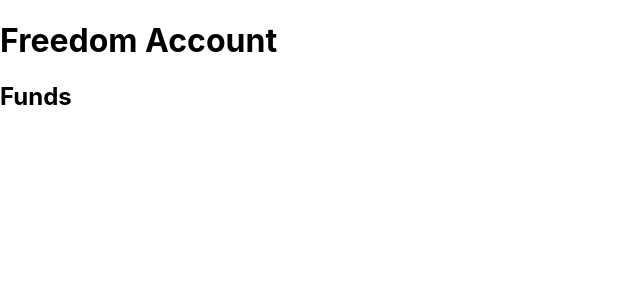
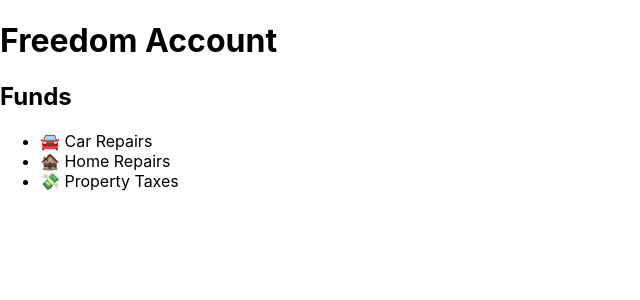
Before and after one commit to randycoulman/freedom_account, a React (Create React App) app in the folder client/: page /funds in a window 1280 px wide. Shown: the top 300 px of the page, without its empty margins (0-640 px from the left). Built offline with nearby package versions, Linux system fonts and the light colour scheme.

Commit message:
✨ Display a simple list of fake funds

```diff
--- a/client/package.json
+++ b/client/package.json
@@ -20,6 +20,7 @@
   },
   "dependencies": {
     "@craco/craco": "^6.4.0",
+    "ramda": "^0.27.1",
     "react": "^17.0.2",
     "react-dom": "^17.0.2",
     "react-router-dom": "^5.3.0",
@@ -34,12 +35,14 @@
     "@testing-library/user-event": "^12.8.3",
     "@types/jest": "^26.0.24",
     "@types/node": "^12.20.36",
+    "@types/ramda": "^0.27.46",
     "@types/react": "^17.0.33",
     "@types/react-dom": "^17.0.10",
     "@types/react-router-dom": "^5.3.2",
     "eslint": "^7.30.0",
     "eslint-config-prettier": "^8.3.0",
     "eslint-plugin-eslint-comments": "^3.2.0",
+    "eslint-plugin-ramda": "^2.5.1",
     "jest-junit": "^13.0.0",
     "npm-run-all": "^4.1.5",
     "prettier": "^2.4.1",
--- a/client/src/FundList.tsx
+++ b/client/src/FundList.tsx
@@ -1,7 +1,38 @@
-const FundList = () => (
-  <article>
-    <h2>Funds</h2>
-  </article>
-);
+import { prop, sortBy } from "ramda";
+
+const fakeFunds = [
+  {
+    icon: "🏚️",
+    id: 1,
+    name: "Home Repairs",
+  },
+  {
+    icon: "🚘",
+    id: 2,
+    name: "Car Repairs",
+  },
+  {
+    icon: "💸",
+    id: 3,
+    name: "Property Taxes",
+  },
+];
+
+const FundList = () => {
+  const funds = sortBy(prop("name"), fakeFunds);
+
+  return (
+    <article>
+      <h2>Funds</h2>
+      <ul>
+        {funds.map((fund) => (
+          <li key={fund.id}>
+            {fund.icon} {fund.name}
+          </li>
+        ))}
+      </ul>
+    </article>
+  );
+};
 
 export default FundList;
```
Also changed, not shown: client/.eslintrc.js, 2 other files (tests, documents, lock files or other folders).
